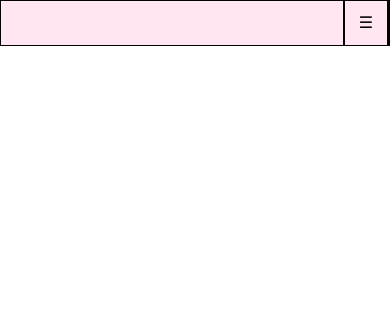
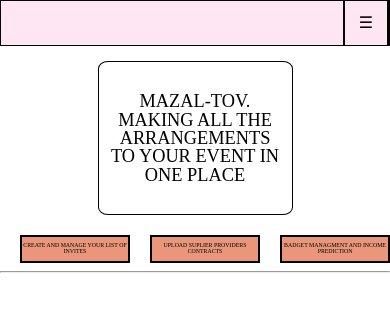
Before and after one commit to orbensimon/Mazal-Tov-Website, a website: page HTML/HTMLPage1.html in a window 390 px wide. Drawn offline with Linux system fonts and the light colour scheme.

Commit message:
home page responsive

```diff
--- a/CSS/HomePage.css
+++ b/CSS/HomePage.css
@@ -2,9 +2,10 @@
 nav,header,footer{
     display: block;
 }
-body{
-    line-height:1;
+body {
+    line-height: 1;
     margin: 0;
+    background-color: white;
 }
 /*Navbar*/
 nav{
@@ -45,8 +46,94 @@ ul.topnav li a:hover{
 ul.topnav li.drop-list{
     display: none;
 }
+/*center paragraphe*/
+div.mainP {
+    width: 50%;
+    background-color: white;
+    border: 1px solid black;
+    padding: 12px;
+    margin-left: auto;
+    margin-right: auto;
+    margin-top: 15px;
+    border-radius: 5%;
+}
+div.mainP p.p1{
+    text-align: center;
+    font-size: 4.7vw;
+    text-transform: uppercase;
+}
+div.row{
+    display:flex;
+    width:100%;
+    margin-top: 20px;
+}
+div.row::after{
+    display:block;
+    clear:both;
+    content:"";
+}
+.col-1{
+    width:8.33%;
+}
+.col-2 {
+    width: 16.66%;
+}
+
+.col-3 {
+    width: 25%;
+}
+
+.col-4 {
+    width: 33.33%;
+}
+
+.col-5 {
+    width: 41.66%;
+}
+
+.col-6 {
+    width: 50%;
+}
+
+.col-7 {
+    width: 58.33%;
+}
+
+.col-8 {
+    width: 66.66%;
+}
+
+.col-9 {
+    width: 75%;
+}
+
+.col-10 {
+    width: 83.33%;
+}
+
+.col-11 {
+    width: 91.66%;
+}
+
+.col-12 {
+    width: 100%;
+}
+*{
+    box-sizing:border-box;
+}
+[class*="col-"]{
+    border: 2px double black;
+    margin-left: 20px;
+    background-color:darksalmon;
+}
+p.p2{
+    font-size: 1.5vw;
+    text-align: center;
+    top:50%;
+    text-transform:uppercase;
+}
 /*Mobile*/
-@media screen and (max-width: 680px){
+@media screen and (max-width: 680px) {
     ul.topnav li{
         display: none;
     }
--- a/HTML/HTMLPage1.html
+++ b/HTML/HTMLPage1.html
@@ -3,6 +3,7 @@
 <html lang="en" xmlns="http://www.w3.org/1999/xhtml">
 <head>
     <meta charset="utf-8" />
+    <meta name="viewport" content="width=device-width" />
     <title>MAZAL-TOV</title>
     <script src="../JS/HomePage.js"></script>
     <link rel="stylesheet" href="../CSS/HomePage.css" />
@@ -13,11 +14,27 @@
     <nav>
         <ul class="topnav" id="dropMenu">
             <li><a href="">Home</a></li>
+            <li><a href="">Events</a></li>
             <li class="float-right"><a href="">Login</a></li>
             <li class="float-right" id="right-border"><a href="">Sign-up</a></li>
             <li class="drop-list"><a href="javascript:void(0);" onclick="showDropDownMenu()">&#9776;</a></li>
         </ul>
     </nav>
 
+    <div class="mainP">
+        <p class="p1">Mazal-Tov. making all the arrangements to your event in one place</p>
+    </div>
+    <div class="row">
+        <div class="col-4">
+            <p class="p2">Create and manage your list of invites</p>
+        </div>
+        <div class="col-4">
+            <p class="p2">Upload suplier providers contracts</p>
+        </div>
+        <div class="col-4">
+            <p class="p2">Badget managment and income prediction</p>
+        </div>
+    </div>
+    <hr />
 </body>
 </html>
```
Also changed, not shown: Images/p1.jpg (added).
